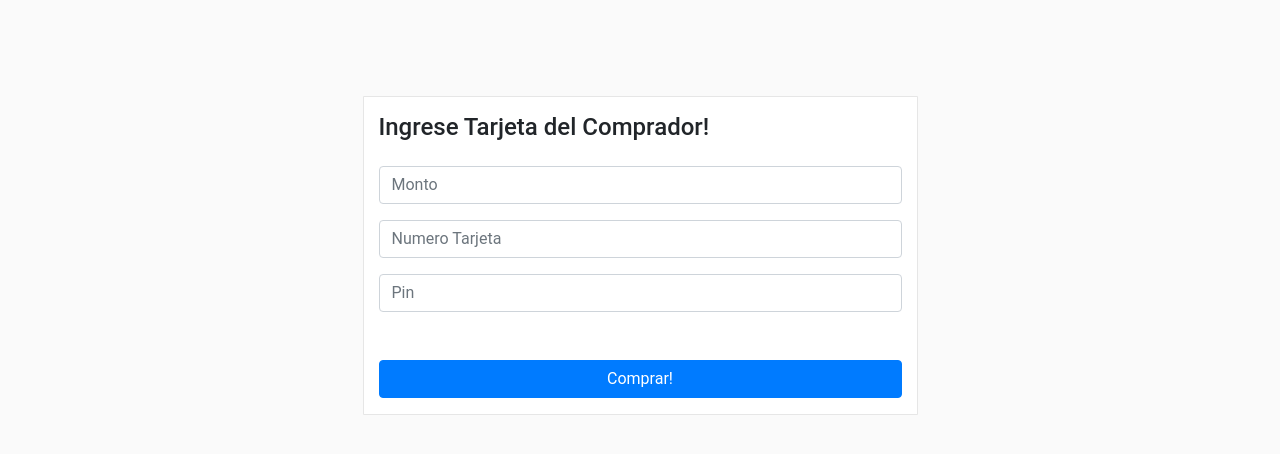
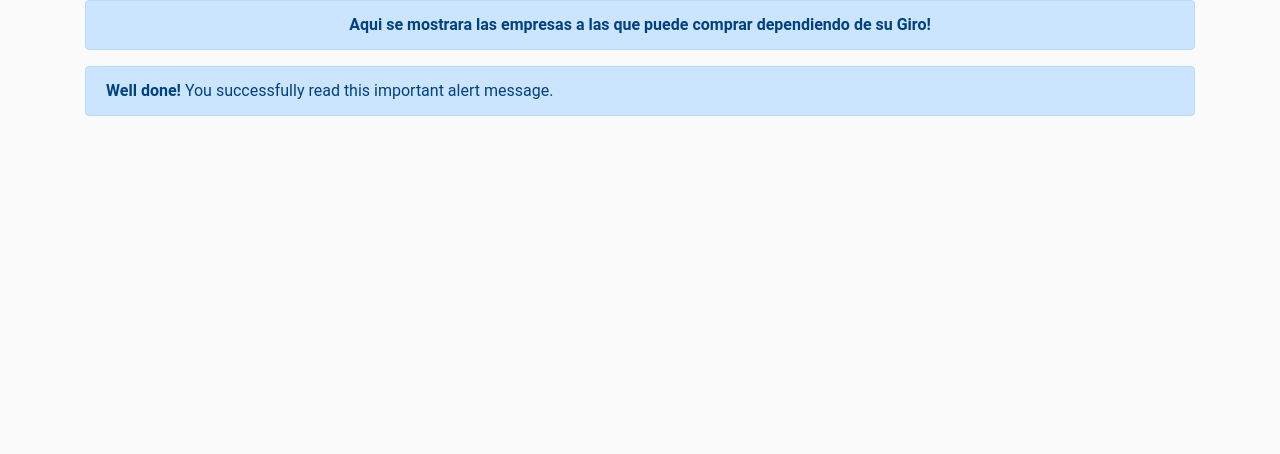
Before and after one commit to Emilio4585/platzigram, a Django app: template templates/posts/new-buy.html in a window 1280 px wide. Shown: the part 72-526 px from the top of the page. Run offline with Django 3.2, Linux system fonts and the light colour scheme; the template is opened without the code that fills it, so the values that code supplies are empty; some libraries are stand-ins or nearby versions.

Commit message:
imagenes bandof

```diff
--- /dev/null
+++ b/templates/posts/card_rol.html
@@ -0,0 +1,4 @@
+<div class="alert alert-primary" role="alert">
+    <strong>Well done!</strong> You successfully read this
+    important alert message.
+</div>
--- a/templates/posts/feed.html
+++ b/templates/posts/feed.html
@@ -5,6 +5,9 @@
 {% endblock%}
 
 {% block container %}
+<div class="alert alert-primary text-md-center" role="alert">
+            <strong>Aqui se mostrara el historial de tus movimientos!</strong>
+        </div>
     <div class="container">
         <div class="row">
 
--- a/templates/posts/new-buy.html
+++ b/templates/posts/new-buy.html
@@ -5,73 +5,9 @@
 {% endblock %}
 
 {% block container %}
-
-    <div class="container">
-        <div class="row justify-content-md-center">
-            <div class="col-6 pt-3 pb-3" id="profile-box">
-                <h4 class="mb-4">Ingrese Tarjeta del Comprador!</h4>
-
-                <form method="POST" enctype="multipart/form-data">
-                    {% csrf_token %}
-
-                    <input type="hidden" name="user" value="{{ request.user.pk}}" />
-                    <input type="hidden" name="profile" value="{{ request.user.profile.pk }}" />
-
-                    {# Website field #}
-                    <div class="form-group">
-                        <input
-                            class="form-control {% if form.title.errors %}is-invalid{% endif %}"
-                            type="text"
-                            name="title"
-                            placeholder="Monto"
-                        >
-                        <div class="invalid-feedback">
-                            {% for error in form.title.errors %}{{ error }}{% endfor %}
-                        </div>
-                    </div>
-                    {# Website field #}
-                    <div class="form-group">
-                        <input
-                            class="form-control {% if form.title.errors %}is-invalid{% endif %}"
-                            type="text"
-                            name="title"
-                            placeholder="Numero Tarjeta"
-                        >
-                        <div class="invalid-feedback">
-                            {% for error in form.title.errors %}{{ error }}{% endfor %}
-                        </div>
-                    </div>
-                    {# Website field #}
-                    <div class="form-group">
-                        <input
-                            class="form-control {% if form.title.errors %}is-invalid{% endif %}"
-                            type="text"
-                            name="title"
-                            placeholder="Pin"
-                        >
-                        <div class="invalid-feedback">
-                            {% for error in form.title.errors %}{{ error }}{% endfor %}
-                        </div>
-                    </div>
-                <!--
-                    {# Photo field #}
-                    <div class="form-group">
-                        <label>Choose your photo:</label>
-                        <input
-                            class="form-control {% if form.photo.errors %}is-invalid{% endif %}"
-                            type="file"
-                            name="photo"
-                            placeholder="photo"
-                        >
-                        <div class="invalid-feedback">
-                            {% for error in form.photo.errors %}{{ error }}{% endfor %}
-                        </div>
-                    </div>
-                -->
-                    <button type="submit" class="btn btn-primary btn-block mt-5">Comprar!</button>
-                </form>
-            </div>
-        </div>
+    <div class="alert alert-primary text-md-center" role="alert">
+            <strong>Aqui se mostrara las empresas a las que puede comprar dependiendo de su Giro!</strong>
     </div>
+    {% include 'posts/card_rol.html' %}
 
 {% endblock %}
--- a/templates/posts/new-sell.html
+++ b/templates/posts/new-sell.html
@@ -1,11 +1,13 @@
 {% extends "base.html" %}
 
 {% block head_content %}
-<title>Comprar</title>
+<title>Vender</title>
 {% endblock %}
 
 {% block container %}
-
+<div class="alert alert-primary text-md-center" role="alert">
+            <strong>Aqui podra vender a otras empresas!</strong>
+    </div>
     <div class="container">
         <div class="row justify-content-md-center">
             <div class="col-6 pt-3 pb-3" id="profile-box">
--- a/templates/users/detail.html
+++ b/templates/users/detail.html
@@ -5,6 +5,9 @@
 {% endblock %}
 
 {% block container %}
+<div class="alert alert-primary text-md-center" role="alert">
+    <strong>Aqui se encontrara la informacion personal de cada usuario y de su empresa</strong>
+</div>
 {% include 'users/card_information.html' %}
-{% include 'users/card_information.html' %}
+
 {% endblock %}
```
Also changed, not shown: db.sqlite3.
